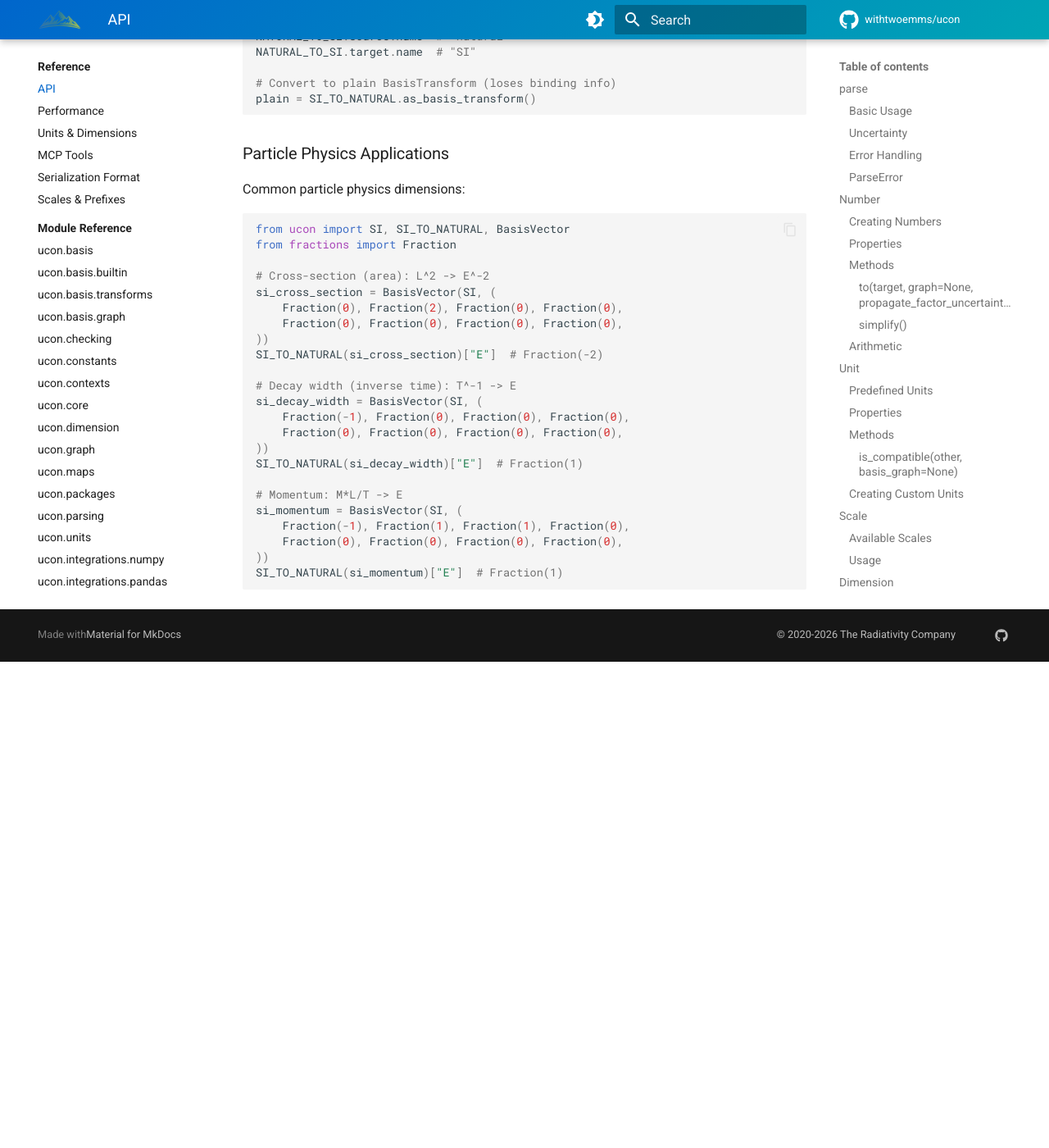
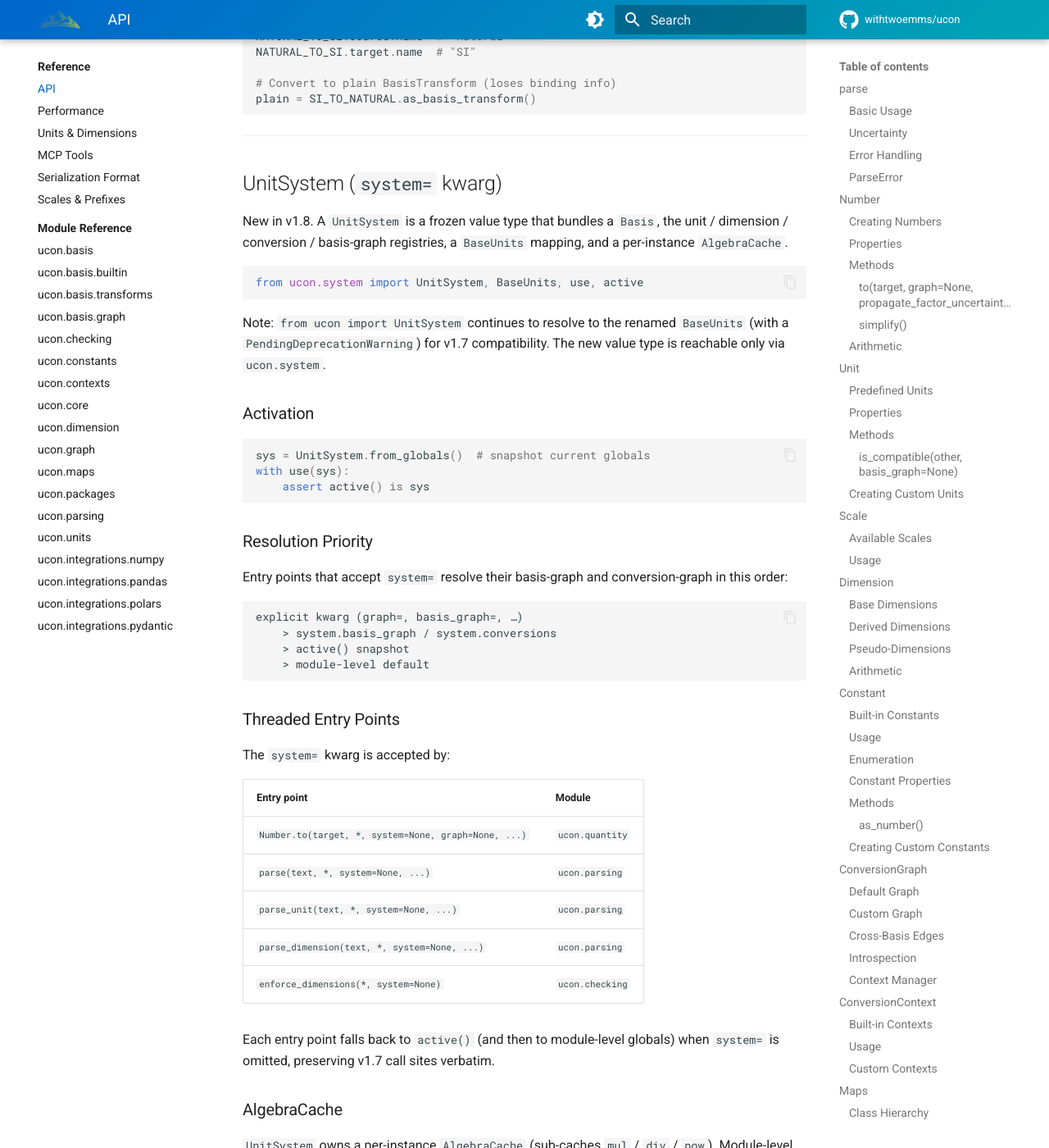
Before and after one commit to withtwoemms/ucon, an MkDocs documentation site: the page built from docs/reference/api.md, in a window 1280 px wide and 1400 px high, scrolled down 29129 px. Shown: the whole window at 82% size. Built offline with MkDocs 1.6.1 and Material for MkDocs 9.7.7, drawn with Linux system fonts in a browser that asks for light colours; comment, search, counter and statistics services are not loaded; before the commit the page ends 29936 px from its top, so only the background shows below that; some of the changed text lies outside the part shown.

Commit message:
updates api ref docs

````diff
--- a/docs/reference/api.md
+++ b/docs/reference/api.md
@@ -1344,6 +1344,59 @@ NATURAL_TO_SI.target.name  # "SI"
 plain = SI_TO_NATURAL.as_basis_transform()
 ```
 
+---
+
+## UnitSystem (`system=` kwarg)
+
+New in v1.8. A `UnitSystem` is a frozen value type that bundles a `Basis`, the unit / dimension / conversion / basis-graph registries, a `BaseUnits` mapping, and a per-instance `AlgebraCache`.
+
+```python
+from ucon.system import UnitSystem, BaseUnits, use, active
+```
+
+Note: `from ucon import UnitSystem` continues to resolve to the renamed `BaseUnits` (with a `PendingDeprecationWarning`) for v1.7 compatibility. The new value type is reachable only via `ucon.system`.
+
+### Activation
+
+```python
+sys = UnitSystem.from_globals()  # snapshot current globals
+with use(sys):
+    assert active() is sys
+```
+
+### Resolution Priority
+
+Entry points that accept `system=` resolve their basis-graph and conversion-graph in this order:
+
+```
+explicit kwarg (graph=, basis_graph=, …)
+    > system.basis_graph / system.conversions
+    > active() snapshot
+    > module-level default
+```
+
+### Threaded Entry Points
+
+The `system=` kwarg is accepted by:
+
+| Entry point | Module |
+|-------------|--------|
+| `Number.to(target, *, system=None, graph=None, ...)` | `ucon.quantity` |
+| `parse(text, *, system=None, ...)` | `ucon.parsing` |
+| `parse_unit(text, *, system=None, ...)` | `ucon.parsing` |
+| `parse_dimension(text, *, system=None, ...)` | `ucon.parsing` |
+| `enforce_dimensions(*, system=None)` | `ucon.checking` |
+
+Each entry point falls back to `active()` (and then to module-level globals) when `system=` is omitted, preserving v1.7 call sites verbatim.
+
+### AlgebraCache
+
+`UnitSystem` owns a per-instance `AlgebraCache` (sub-caches `mul` / `div` / `pow`). Module-level `_DIM_*_CACHE` dicts in `ucon.dimension` are deprecated shims; v2.0 routes `Dimension` algebra through the active system's cache.
+
+See [ucon.system](modules/system.md) for the full reference and [ucon.basis.ops](modules/basis-ops.md) for the explicit cross-basis helpers that the new value type composes with.
+
+---
+
 ### Particle Physics Applications
 
 Common particle physics dimensions:
````
Also changed, not shown: docs/reference/modules/index.md (+5 -0 lines).
